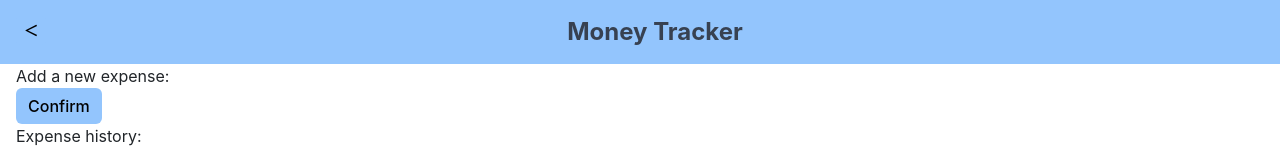
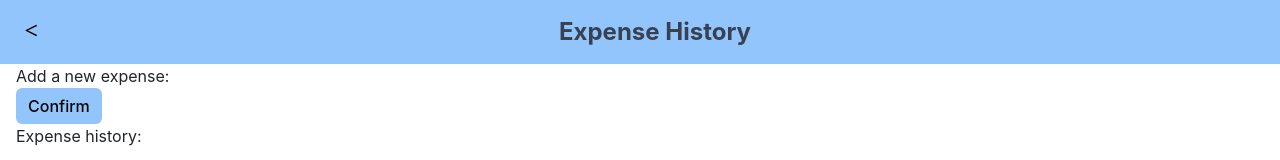
Before and after one commit to haoyt5/money-tracker, a React (Create React App) app in the folder client/: page /expense in a window 1280 px wide. Shown: the top 160 px of the page. Built offline with nearby package versions, Linux system fonts and the light colour scheme; no server answers.

Commit message:
feat: implement title changing feat

```diff
--- a/client/src/routes/AuthRoot.tsx
+++ b/client/src/routes/AuthRoot.tsx
@@ -7,7 +7,6 @@ interface AuthRootProps {}
 
 const AuthRoot: FunctionComponent<AuthRootProps> = () => {
     const { pathname, state } = useLocation()
-
     return (
         <>
             <div className="nav flex p-3 bg-blue-300 text-gray-700">
@@ -16,7 +15,7 @@ const AuthRoot: FunctionComponent<AuthRootProps> = () => {
                     from={state?.from ? state.from : ''}
                 />
                 <h1 className="flex-grow font-bold text-2xl text-center">
-                    Money Tracker
+                    {pathname === '/' ? 'Money Tracker' : 'Expense History'}
                 </h1>
             </div>
             <div className="px-3">
```
